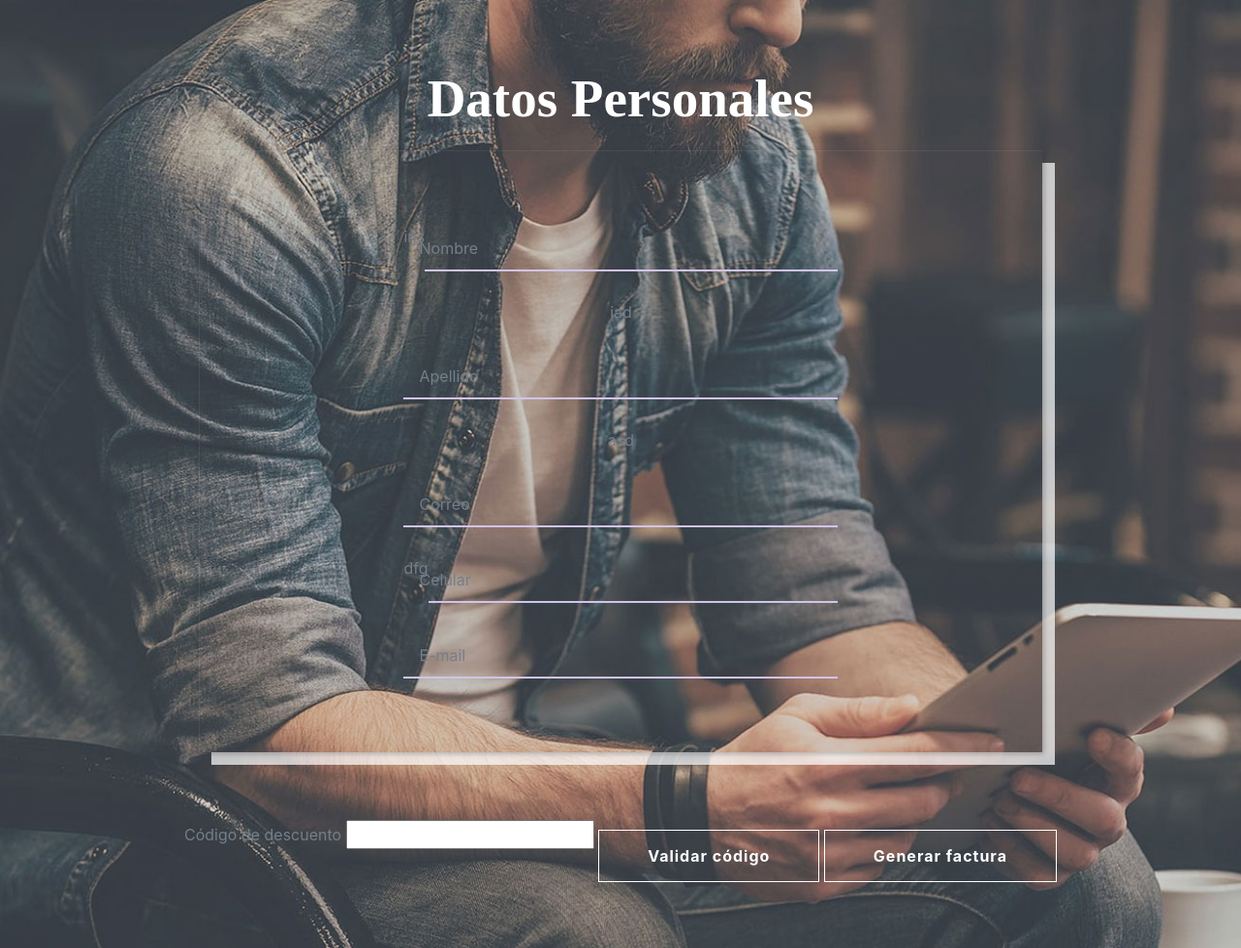
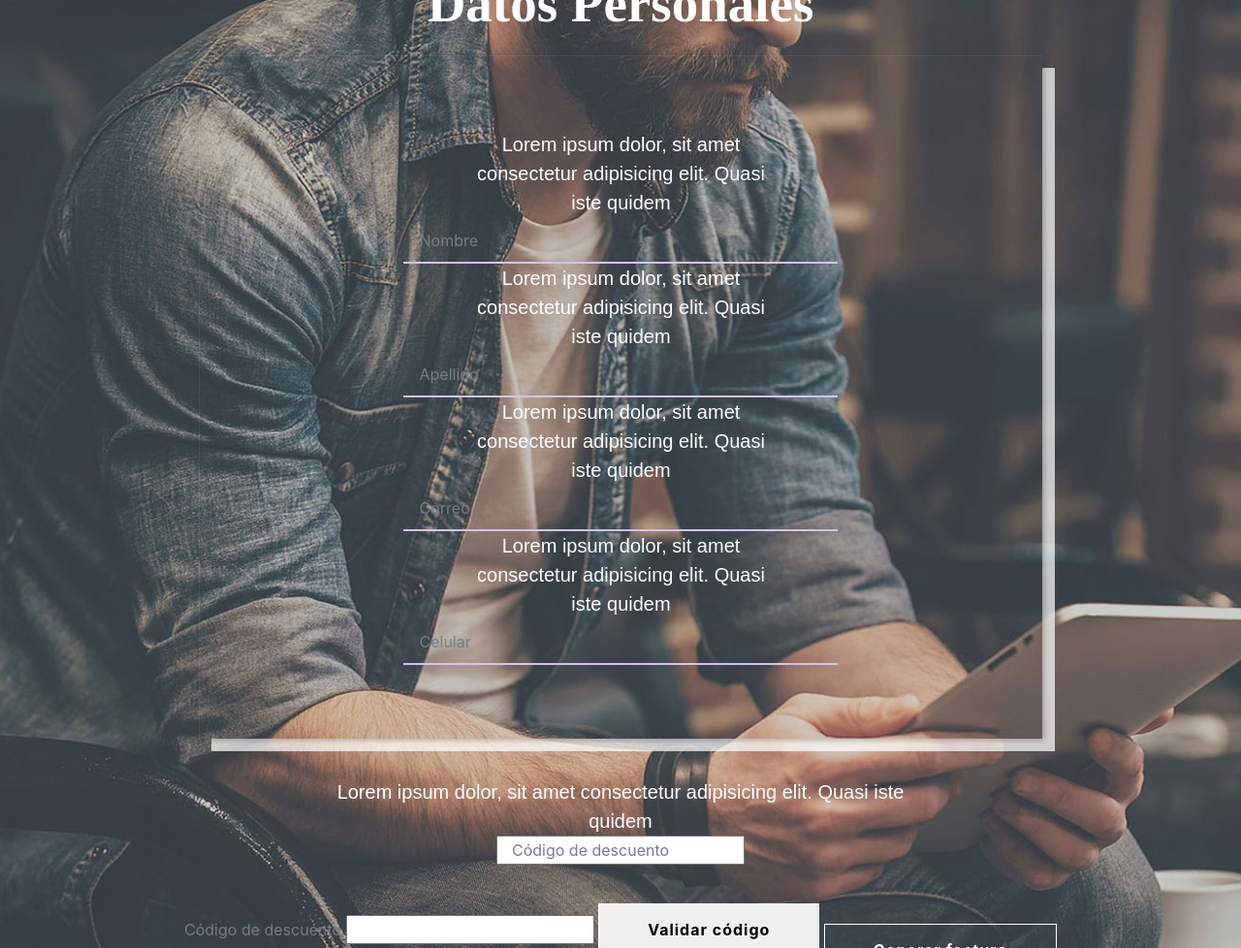
Before and after one commit to matsl92/Ballot_shop, a Django app: template templates/store/personal_data.html in a window 1280 px wide. Shown: the whole page at 97% size. Run offline with Django 4.2, Linux system fonts and the light colour scheme; the template is opened without the code that fills it: values that come from a table or form of the project are taken from there, most other values are stand-ins (such as "Sample title", 1, 10 or a date in 2020); some libraries are stand-ins or nearby versions.

Commit message:
before changing form disposition

```diff
--- a/static/css/inputs.css
+++ b/static/css/inputs.css
@@ -213,7 +213,7 @@ HELPERS
     padding: 1rem;
 
     display: grid;
-    grid-gap: 30px;
+    /* grid-gap: 30px; */
   }
 
   .linktr{
--- a/store/forms.py
+++ b/store/forms.py
@@ -7,15 +7,15 @@ class ClienteForm(forms.ModelForm):
         fields = ['nombre', 'apellido', 'correo', 'celular']
         widgets = {
             'nombre': forms.TextInput(attrs={
-                'class': 'field__input', 'id': 'id_nombre', 'placeholder': 'Juan'
+                'class': 'field__input', 'id': 'id_nombre', 'placeholder': 'ej: Juan'
                 }),
             'apellido': forms.TextInput(attrs={
-                'class': 'field__input', 'id': 'id_apellido', 'placeholder': 'Correa'
+                'class': 'field__input', 'id': 'id_apellido', 'placeholder': 'ej: Correa'
                 }),
             'correo': forms.EmailInput(attrs={
-                'class': 'field__input', 'id': 'id_correo', 'placeholder': 'juan33@gmail.com'
+                'class': 'field__input', 'id': 'id_correo', 'placeholder': 'ej: juan33@gmail.com'
                 }),
             'celular': forms.TextInput(attrs={
-                'class': 'field__input', 'id': 'id_celular', 'placeholder': '4003002010'
+                'class': 'field__input', 'id': 'id_celular', 'placeholder': 'ej: 4003002010'
                 }),
         }
--- a/templates/store/personal_data.html
+++ b/templates/store/personal_data.html
@@ -20,14 +20,10 @@
 
             <div class="service-block text-center form-wrapper">
 
-
-
-
                 <div class="page">
 
-
+                    <p class="form-error" id="nombre-error">Lorem ipsum dolor, sit amet consectetur adipisicing elit. Quasi iste quidem </p>
                     <div class="field field_v1">
-                    <div class="form-error" id="nombre-error">ins</div>
                         <label for="id_nombre" class="ha-screen-reader">Nombre</label>
                         {{ form.nombre }}
                         <span class="field__label-wrap" aria-hidden="true">
@@ -35,7 +31,7 @@
                         </span>
                     </div>
 
-                <div class="form-error" id="apellido-error">iad</div>
+                    <p class="form-error" id="apellido-error">Lorem ipsum dolor, sit amet consectetur adipisicing elit. Quasi iste quidem </p>
                     <div class="field field_v1">
                         <label for="id_apellido" class="ha-screen-reader">Apellido</label>
                         {{ form.apellido }}
@@ -44,7 +40,7 @@
                         </span>
                     </div>
 
-                <div class="form-error" id="correo-error">asd</div>
+                    <p class="form-error" id="correo-error">Lorem ipsum dolor, sit amet consectetur adipisicing elit. Quasi iste quidem </p>
                     <div class="field field_v1">
                         <label for="id_correo" class="ha-screen-reader">Correo</label>
                         {{ form.correo }}
@@ -53,8 +49,8 @@
                         </span>
                     </div>
 
+                    <p class="form-error" id="celular-error">Lorem ipsum dolor, sit amet consectetur adipisicing elit. Quasi iste quidem </p>
                     <div class="field field_v1">
-                    <div class="form-error" id="celular-error">dfg</div>
                         <label for="id_celular" class="ha-screen-reader">Celular</label>
                         {{ form.celular }}
                         <span class="field__label-wrap" aria-hidden="true">
@@ -62,52 +58,29 @@
                         </span>
                     </div>
 
-                <div class="field field_v3">
-                  <label for="email" class="ha-screen-reader">E-mail</label>
-                  <input id="email" class="field__input" placeholder="e.g. melnik909@ya.ru">
+                </div>
+
+
+            </div>
+
+
+        </article>
+
+        <p id="discount-code-message">Lorem ipsum dolor, sit amet consectetur adipisicing elit. Quasi iste quidem </p>
+        <div class="field field_v1">
+            <label for="discount_code" class="ha-screen-reader">Código de descuento</label>
+            <input type="text" id="discount_code" name="discount_code" value="">
             <span class="field__label-wrap" aria-hidden="true">
-                    <span class="field__label">E-mail</span>
+            <span class="field__label">Código de descuento</span>
             </span>
         </div>
-              </div>
-            </div>
-        </article>
-
-        {% comment %} <div class="form-wrapper">
-            <div class="form-error" id="nombre-error"></div>
-            <div class="form-field">
-                <label for="id_nombre">Nombre</label>
-                {{ form.nombre }}
-            </div>
-        </div>
-        <div class="form-wrapper">
-            <div class="form-error" id="apellido-error"></div>
-            <div class="form-field">
-                <label for="id_apellido">Apellido</label>
-                {{ form.apellido }}
-            </div>
-        </div>
-        <div class="form-wrapper">
-            <div class="form-error" id="correo-error"></div>
-            <div class="form-field">
-                <label for="id_correo">Correo</label>
-                {{ form.correo }}
-            </div>
-        </div>
-        <div class="form-wrapper">
-            <div class="form-error" id="celular-error"></div>
-            <div class="form-field">
-                <label for="id_celular">Celular</label>
-                {{ form.celular }}
-            </div>
-        </div> {% endcomment %}
 
         <div id="discount-code-message"></div>
         <label for="discount_code">Código de descuento</label>
         <input type="text" id="discount_code" name="discount_code" value="">
 
 
-        <input type="button" id="code-validator" class="btn btn-transparent smooth-scroll" value="Validar código">
+        <input type="button" id="code-validator" class="btn-transparent" value="Validar código">
         <input type="button" id="bill-generator" class="btn btn-transparent smooth-scroll" value="Generar factura">
     </form>
 
```
Also changed, not shown: store/views.py (+11 -11 lines), db.sqlite3. Lines whose indentation alone changed are shown as unchanged.
